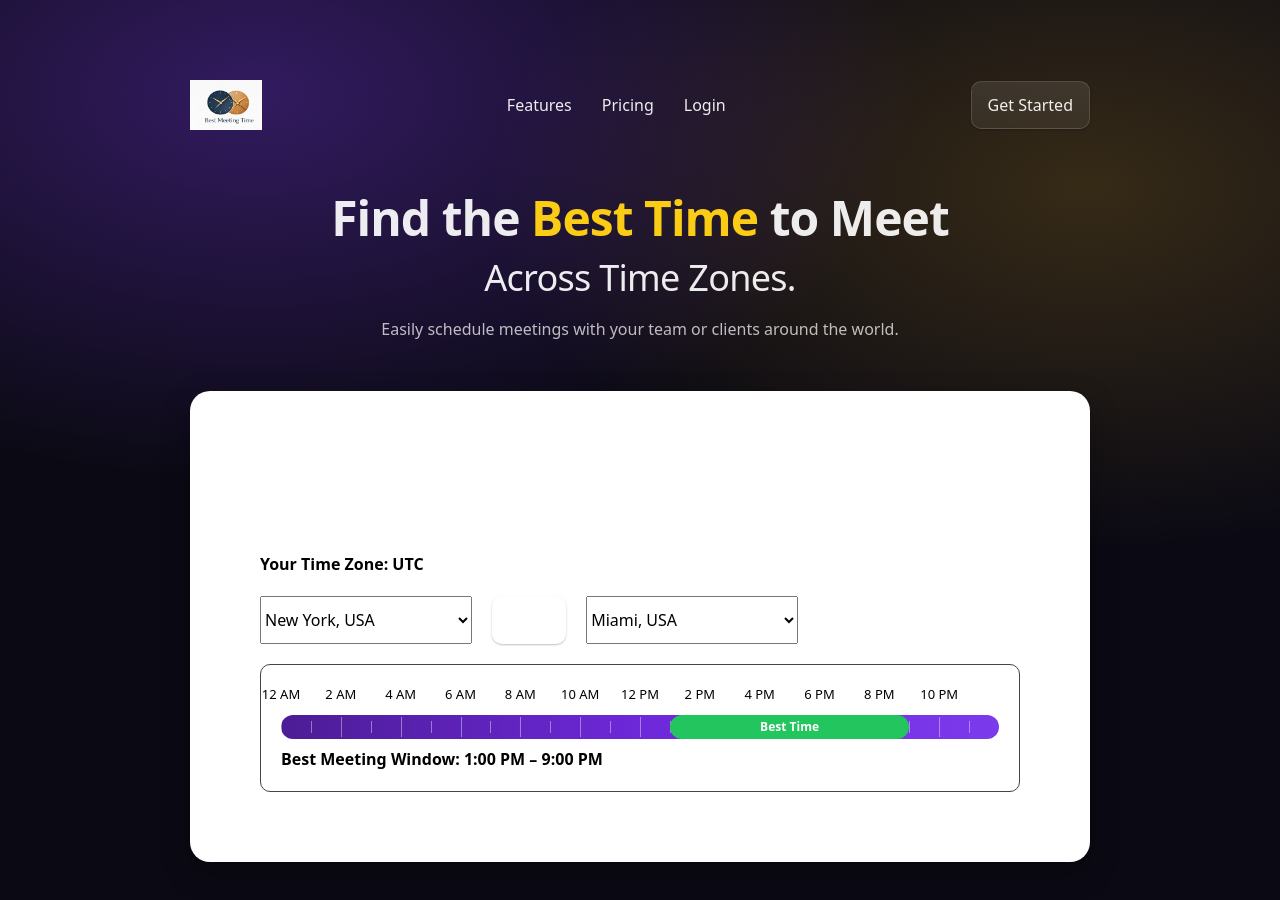
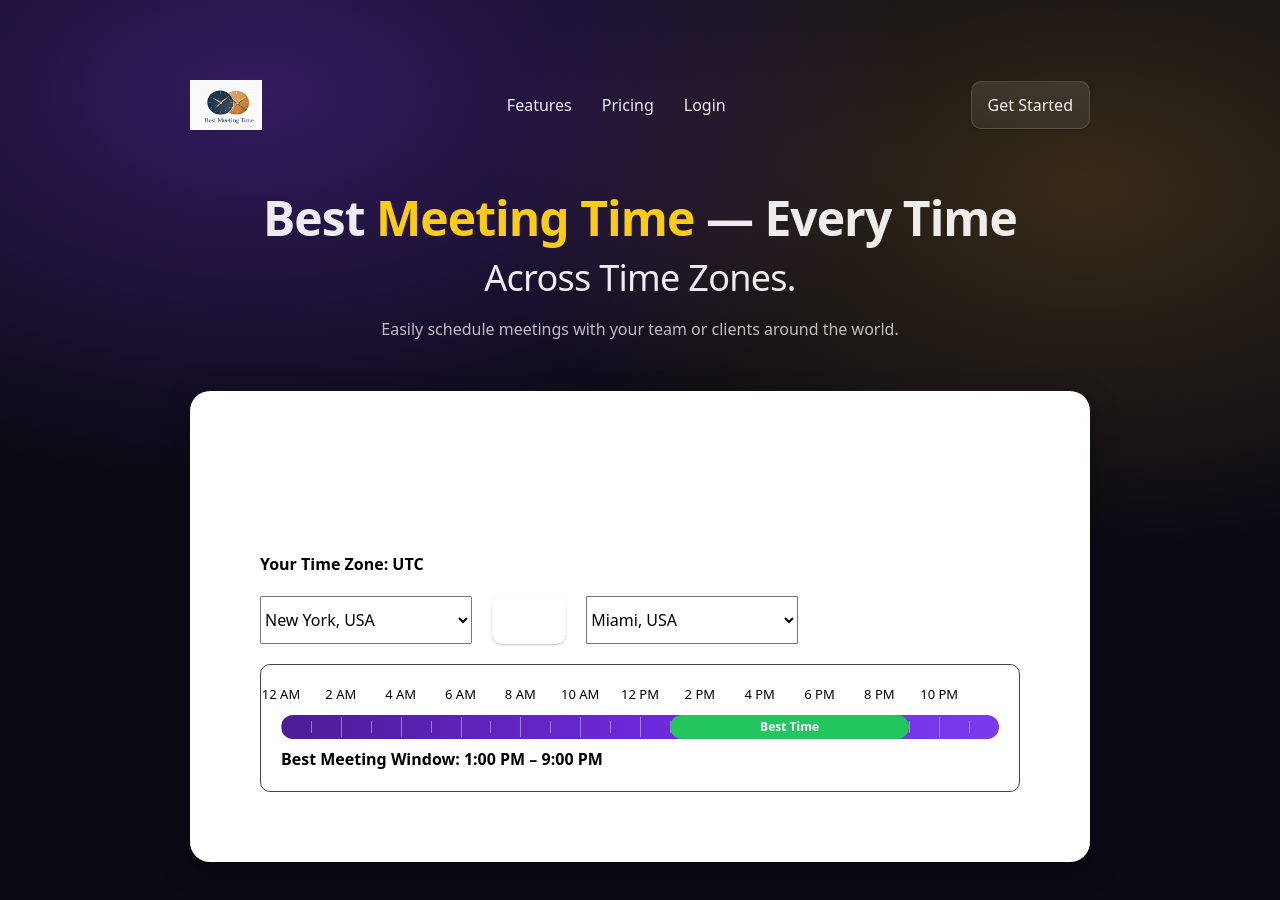
Before and after one commit to techtalk1282/Best-Meeting-Time, a Next.js app: page / in a window 1280 px wide. Shown: the top 900 px of the page. Built offline with nearby package versions, Linux system fonts and the light colour scheme.

Commit message:
feat(ui): update hero headline to "Best Meeting Time — Every Time"

```diff
--- a/app/ui/HeroSection.tsx
+++ b/app/ui/HeroSection.tsx
@@ -33,7 +33,7 @@ export default function HeroSection() {
         {/* HERO TEXT */}
         <div style={{ textAlign: "center", marginBottom: 50 }}>
           <h1 style={{ fontSize: 48, marginBottom: 10 }}>
-            Find the <span style={{ color: "#facc15" }}>Best Time</span> to Meet
+            Best <span style={{ color: "#facc15" }}>Meeting Time</span> — Every Time
           </h1>
 
           <h2 style={{ fontSize: 36, fontWeight: 400 }}>
```
